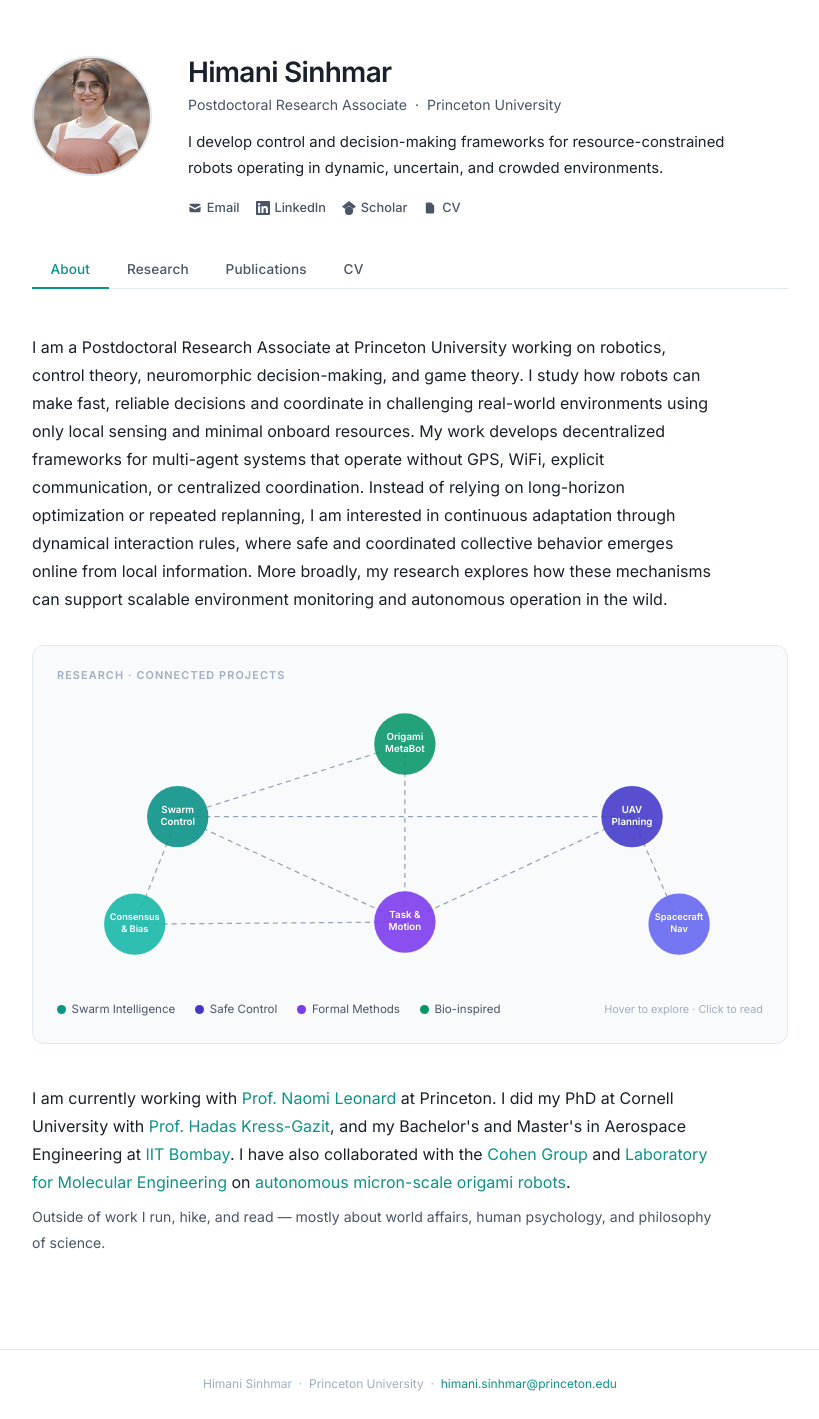
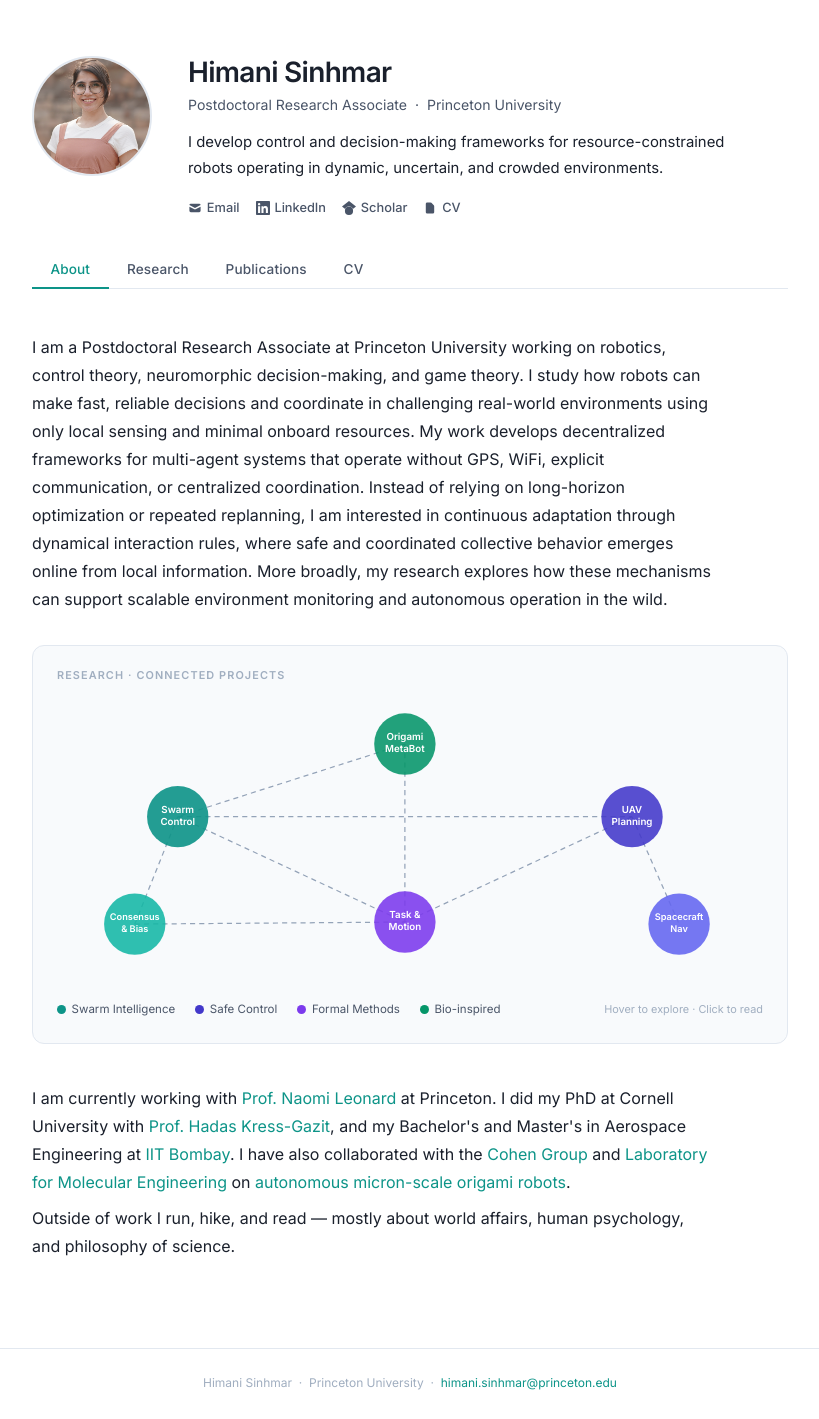
Before and after one commit to himanisinhmar/himanisinhmar.github.io, a Jekyll site: the page built from index.html, in a window 1280 px wide. Shown: the whole page, without its empty margins (230-1049 px from the left). Built offline with Jekyll 4.4.1, drawn with Linux system fonts in a browser that asks for light colours; the list of posts is cut into pages by our own code.

Commit message:
updated text size

```diff
--- a/index.html
+++ b/index.html
@@ -186,7 +186,7 @@ title: Himani Sinhmar
       <a href="https://nlabbottcornell.weebly.com/">Laboratory for Molecular Engineering</a>
       on <a href="https://www.nature.com/articles/s41563-024-02007-7">autonomous micron-scale origami robots</a>.
     </p>
-    <p class="about__bio">
+    <p class="about__vision">
       Outside of work I run, hike, and read — mostly about world affairs, human psychology, and philosophy of science.
     </p>
 
```
